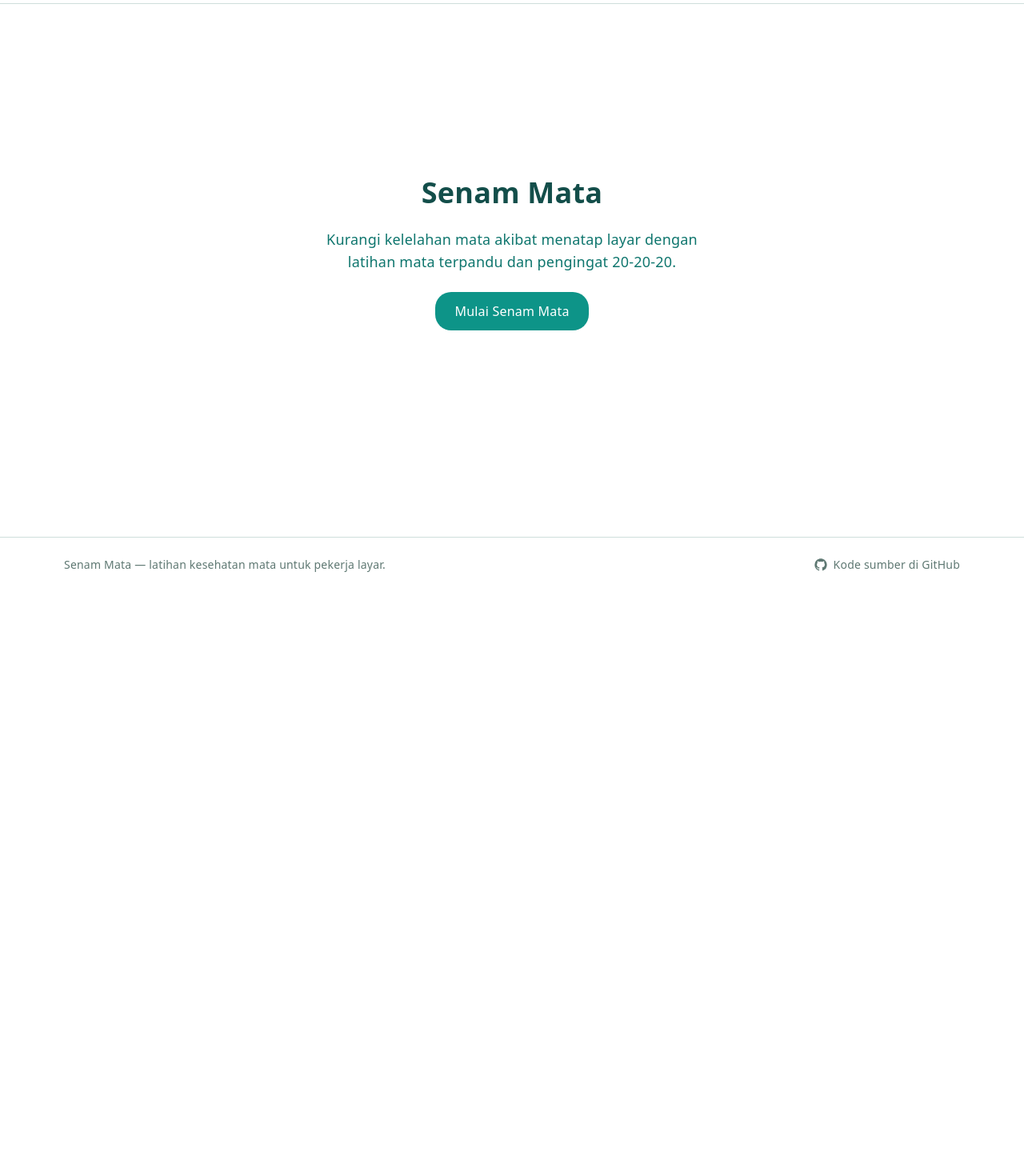
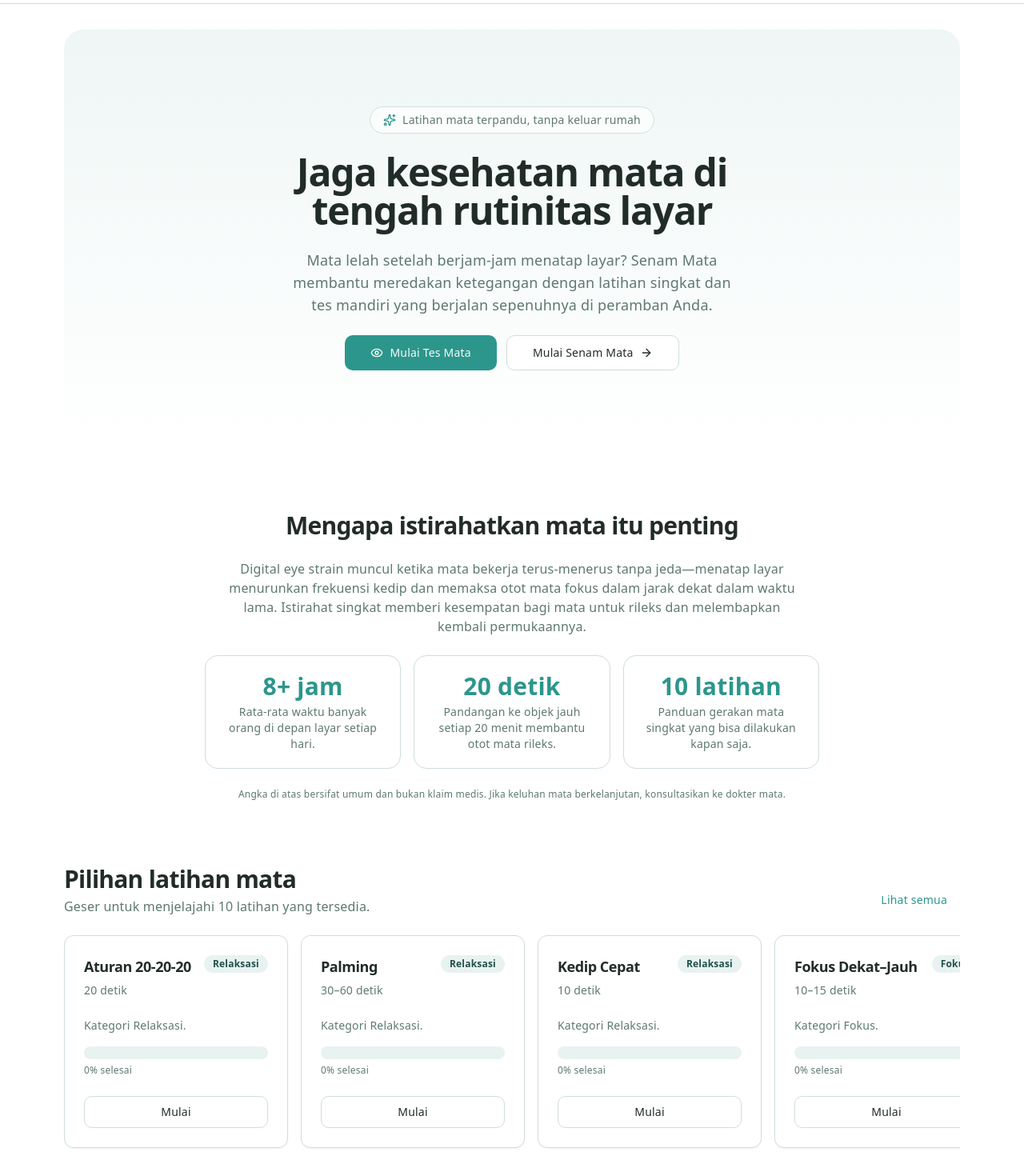
Before and after one commit to aditwicaksonodinus/Eyes-Gym, a Next.js app: page / in a window 1280 px wide. Shown: the part 60-1530 px from the top of the page at 80% size. Before the commit the page ends 800 px from the top, so only its background shows below. Built offline with nearby package versions, Linux system fonts and the light colour scheme.

Commit message:
feat(landing): hero + edukasi + carousel

```diff
--- a/src/app/page.tsx
+++ b/src/app/page.tsx
@@ -1,21 +1,170 @@
+"use client";
+
+import * as React from "react";
 import Link from "next/link";
+import { motion, useReducedMotion } from "framer-motion";
+import { ArrowRight, Eye, Sparkles } from "lucide-react";
+
+import { Button } from "@/components/ui/button";
+import { ExerciseCard } from "@/components/exercise-card";
+import {
+  EXERCISES,
+  getDurationBounds,
+  type Exercise,
+  type ExerciseCategory,
+} from "@/lib/exercises";
+
+/** Indonesian display names (registry only stores i18n keys). */
+const NAME_BY_SLUG: Record<string, string> = {
+  "20-20-20": "Aturan 20-20-20",
+  palming: "Palming",
+  blinking: "Kedip Cepat",
+  "near-far-focus": "Fokus Dekat–Jauh",
+  "figure-8": "Angka 8",
+  "eye-rolling": "Menggulung Mata",
+  "atas-bawah-kiri-kanan": "Atas–Bawah & Kiri–Kanan",
+  "pencil-push-up": "Pencil Push-up",
+  "zig-zag": "Zig-Zag",
+  "diagonal-gaze": "Tatapan Diagonal",
+};
+
+function formatDuration(ex: Exercise): string {
+  const { min, max } = getDurationBounds(ex);
+  if (min === max) return `${min} detik`;
+  return `${min}–${max} detik`;
+}
+
+const CATEGORY_LABEL: Record<ExerciseCategory, string> = {
+  relaksasi: "Relaksasi",
+  fokus: "Fokus",
+  gerakan: "Gerakan",
+};
+
+const containerVariants = {
+  hidden: {},
+  show: {
+    transition: { staggerChildren: 0.06 },
+  },
+};
+
+const cardVariants = {
+  hidden: { opacity: 0, y: 16 },
+  show: { opacity: 1, y: 0 },
+};
 
 export default function Home() {
+  const reduceMotion = useReducedMotion();
+
   return (
-    <section className="flex min-h-[70vh] flex-col items-center justify-center gap-6 text-center">
-      <h1 className="text-4xl font-bold text-calm-900 dark:text-calm-50">
-        Senam Mata
-      </h1>
-      <p className="max-w-lg text-lg text-calm-700 dark:text-calm-200">
-        Kurangi kelelahan mata akibat menatap layar dengan latihan mata
-        terpandu dan pengingat 20-20-20.
-      </p>
-      <Link
-        href="/exercises"
-        className="rounded-xl2 bg-calm-600 px-6 py-3 font-medium text-white transition-colors hover:bg-calm-700"
-      >
-        Mulai Senam Mata
-      </Link>
-    </section>
+    <div className="space-y-20 pb-8">
+      {/* 1. Hero */}
+      <section className="relative overflow-hidden rounded-3xl bg-gradient-to-b from-secondary/70 to-background px-6 py-16 text-center sm:py-24">
+        <div className="mx-auto flex max-w-2xl flex-col items-center gap-6">
+          <span className="inline-flex items-center gap-2 rounded-full border border-border bg-background/70 px-4 py-1.5 text-sm text-muted-foreground">
+            <Sparkles className="h-4 w-4 text-primary" aria-hidden />
+            Latihan mata terpandu, tanpa keluar rumah
+          </span>
+          <h1 className="text-balance text-4xl font-bold tracking-tight text-foreground sm:text-5xl">
+            Jaga kesehatan mata di tengah rutinitas layar
+          </h1>
+          <p className="max-w-xl text-pretty text-lg text-muted-foreground">
+            Mata lelah setelah berjam-jam menatap layar? Senam Mata membantu
+            meredakan ketegangan dengan latihan singkat dan tes mandiri yang
+            berjalan sepenuhnya di peramban Anda.
+          </p>
+          <div className="flex flex-col gap-3 sm:flex-row">
+            <Button asChild size="lg" className="gap-2">
+              <Link href="/test">
+                <Eye className="h-4 w-4" aria-hidden />
+                Mulai Tes Mata
+              </Link>
+            </Button>
+            <Button asChild size="lg" variant="outline" className="gap-2">
+              <Link href="/exercises">
+                Mulai Senam Mata
+                <ArrowRight className="h-4 w-4" aria-hidden />
+              </Link>
+            </Button>
+          </div>
+        </div>
+      </section>
+
+      {/* 2. Education */}
+      <section className="mx-auto max-w-3xl space-y-6 text-center">
+        <h2 className="text-3xl font-semibold tracking-tight text-foreground">
+          Mengapa istirahatkan mata itu penting
+        </h2>
+        <p className="text-pretty text-muted-foreground">
+          Digital eye strain muncul ketika mata bekerja terus-menerus tanpa
+          jeda—menatap layar menurunkan frekuensi kedip dan memaksa otot mata
+          fokus dalam jarak dekat dalam waktu lama. Istirahat singkat memberi
+          kesempatan bagi mata untuk rileks dan melembapkan kembali permukaannya.
+        </p>
+        <div className="grid gap-4 sm:grid-cols-3">
+          <div className="rounded-2xl border border-border bg-card p-5">
+            <p className="text-3xl font-bold text-primary">8+ jam</p>
+            <p className="mt-1 text-sm text-muted-foreground">
+              Rata-rata waktu banyak orang di depan layar setiap hari.
+            </p>
+          </div>
+          <div className="rounded-2xl border border-border bg-card p-5">
+            <p className="text-3xl font-bold text-primary">20 detik</p>
+            <p className="mt-1 text-sm text-muted-foreground">
+              Pandangan ke objek jauh setiap 20 menit membantu otot mata rileks.
+            </p>
+          </div>
+          <div className="rounded-2xl border border-border bg-card p-5">
+            <p className="text-3xl font-bold text-primary">10 latihan</p>
+            <p className="mt-1 text-sm text-muted-foreground">
+              Panduan gerakan mata singkat yang bisa dilakukan kapan saja.
+            </p>
+          </div>
+        </div>
+        <p className="text-xs text-muted-foreground">
+          Angka di atas bersifat umum dan bukan klaim medis. Jika keluhan mata
+          berkelanjutan, konsultasikan ke dokter mata.
+        </p>
+      </section>
+
+      {/* 3. Exercise carousel */}
+      <section className="space-y-6">
+        <div className="flex items-end justify-between gap-4">
+          <div>
+            <h2 className="text-3xl font-semibold tracking-tight text-foreground">
+              Pilihan latihan mata
+            </h2>
+            <p className="mt-1 text-muted-foreground">
+              Geser untuk menjelajahi 10 latihan yang tersedia.
+            </p>
+          </div>
+          <Button asChild variant="link" className="hidden shrink-0 sm:inline-flex">
+            <Link href="/exercises">Lihat semua</Link>
+          </Button>
+        </div>
+
+        <motion.div
+          variants={reduceMotion ? undefined : containerVariants}
+          initial={reduceMotion ? undefined : "hidden"}
+          animate={reduceMotion ? undefined : "show"}
+          className="flex snap-x snap-mandatory gap-4 overflow-x-auto pb-4 [scrollbar-width:thin]"
+        >
+          {EXERCISES.map((ex) => (
+            <motion.div
+              key={ex.slug}
+              variants={reduceMotion ? undefined : cardVariants}
+              className="w-[260px] shrink-0 snap-start sm:w-[280px]"
+            >
+              <ExerciseCard
+                slug={ex.slug}
+                name={NAME_BY_SLUG[ex.slug] ?? ex.slug}
+                category={ex.category}
+                duration={formatDuration(ex)}
+                description={`Kategori ${CATEGORY_LABEL[ex.category]}.`}
+              />
+            </motion.div>
+          ))}
+        </motion.div>
+      </section>
+    </div>
   );
 }
```
